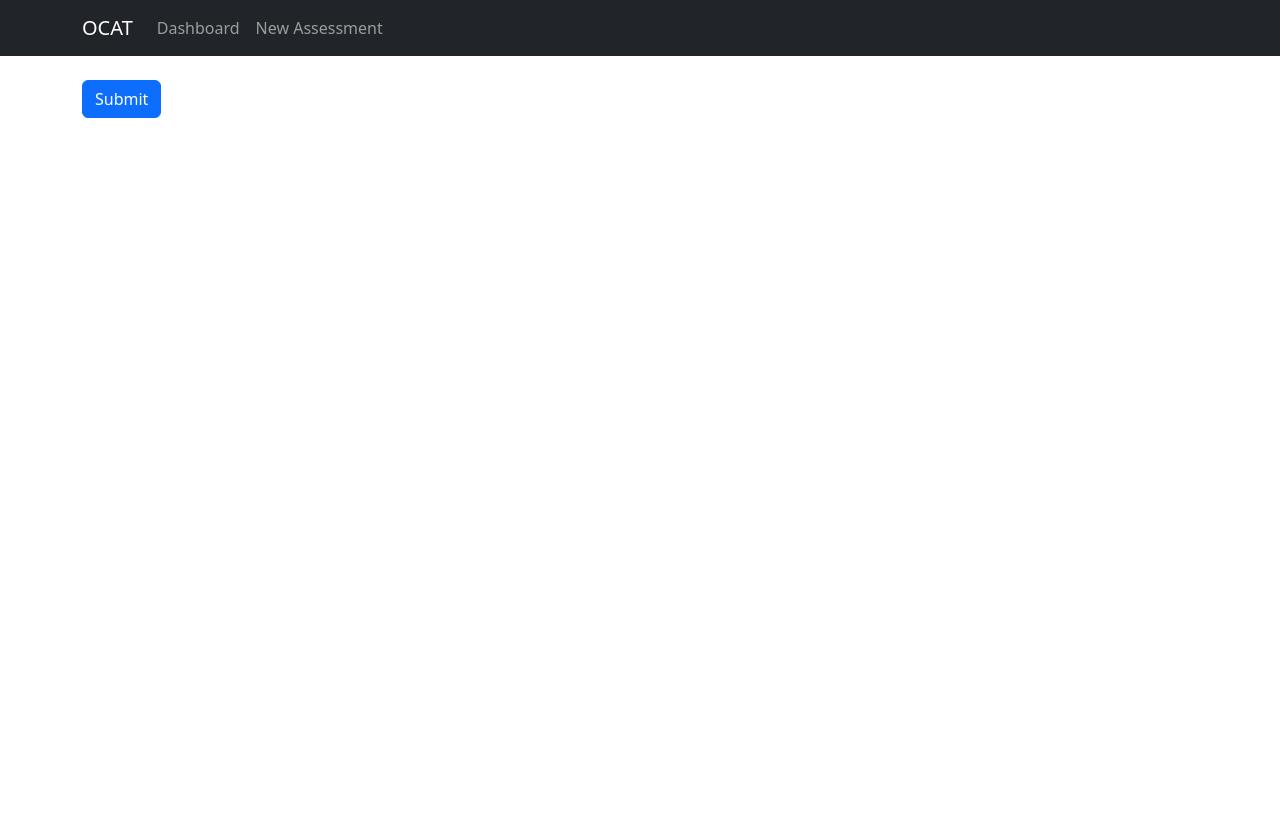
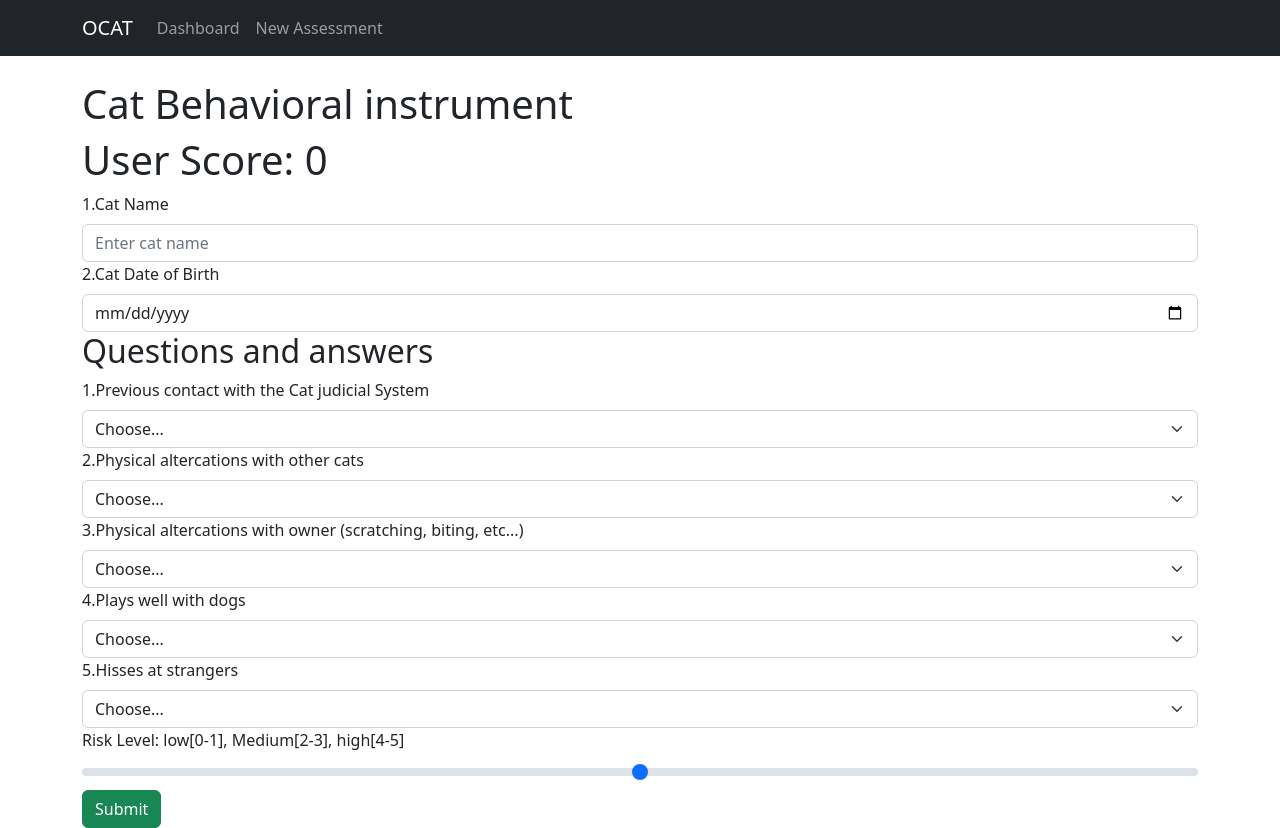
Before and after one commit to yalamaga/ITSC-project, a React (Create React App) app in the folder packages/client/: page /assessment/new in a window 1280 px wide. Before the commit the page ends 800 px from the top, so only its background shows below. Built offline with nearby package versions, Linux system fonts and the light colour scheme.

Commit message:
form creation

```diff
--- a/packages/client/src/pages/Assessments/NewAssessment.jsx
+++ b/packages/client/src/pages/Assessments/NewAssessment.jsx
@@ -1,16 +1,125 @@
-import React from 'react';
+import React, { useEffect, useState } from 'react';
 import { Button, Form } from 'react-bootstrap';
+import { useForm } from 'react-hook-form';
 import { AssessmentService } from '../../services/AssessmentService';
 
+const score = { v0: 0, v1: 1 };
+function riskLevel(result) {
+  switch (true) {
+    case result >= 2 && result <= 3:
+      return `Medium`;
+    case result >= 4 && result <= 5:
+      return `High`;
+    case result >= 0 && result <= 1:
+      return `Low`;
+    default:
+      return ``;
+  }
+}
 export const NewAssessment = () => {
+  const [ points, setPoints ] = useState(0);
+
+  const {
+    formState: { errors },
+    handleSubmit,
+    register,
+    watch,
+  } = useForm();
 
   // create a form that utilizes the "onSubmit" function to send data to
   // packages/client/src/services/AssessmentService.js and then onto the packages/api/src/routes/assessment express API
-  const onSubmit = async (data) => {
-    await AssessmentService.submit(data);
+  // const onSubmit = async (data) => {
+  const onSubmit = async (resultvalue) => {
+    const { ques1, ques2, ques3, ques4, ques5 } = resultvalue;
+    const total = parseInt(ques1) +
+    parseInt(ques2) +
+    parseInt(ques3) +
+    parseInt(ques4) +
+    parseInt(ques5);
+    // eslint-disable-next-line no-console
+    console.log(total);
+    setPoints(total);
+    resultvalue.result = total;
+    resultvalue.riskLevel = riskLevel(total);
+    await AssessmentService.submit({ ...resultvalue, points });
   };
+  const value1 = watch(`ques1`);
+  const value2 = watch(`ques2`);
+  const value3 = watch(`ques3`);
+  const value4 = watch(`ques4`);
+  const value5 = watch(`ques5`);
+  useEffect(() => {
+    const total = parseInt(value1) +
+    parseInt(value2) +
+    parseInt(value3) +
+    parseInt(value4) +
+    parseInt(value5);
+    setPoints(isNaN(total) ? 0 : total);
 
-  return <Form>
-    <Button variant="primary" type="submit">Submit</Button>
+  }, [ value1, value2, value3, value4, value5 ]);
+
+  // await AssessmentService.submit(data);
+  return <Form onSubmit={handleSubmit(onSubmit)}>
+    <h1>Cat Behavioral instrument</h1>
+    <h1> User Score: {points} </h1>
+    <Form.Group controlId="name">
+      <Form.Label>1.Cat Name</Form.Label>
+      <Form.Control
+        type="text"
+        placeholder="Enter cat name"
+        {...register(`name`)}
+      />
+    </Form.Group>
+    {errors.catName && <p>Cat name is required</p>}
+    <Form.Group controlId="dob">
+      <Form.Label>2.Cat Date of Birth</Form.Label>
+      <Form.Control type="date" {...register(`date`)} />
+    </Form.Group>
+    {errors.lastName && <p>Date of Birth is required</p>}
+    <Form.Group controlId="ques1">
+      <h2>Questions and answers</h2>
+      <Form.Label>1.Previous contact with the Cat judicial System</Form.Label>
+      <Form.Select {...register(`ques1`)} >
+        <option value="">Choose...</option>
+        <option value={score.v1}>No</option>
+        <option value={score.v0}>Yes</option>
+      </Form.Select>
+    </Form.Group>
+    <Form.Group controlId="ques2">
+      <Form.Label>2.Physical altercations with other cats</Form.Label>
+      <Form.Select {...register(`ques2`)} >
+        <option value="">Choose...</option>
+        <option value={score.v0}>0-3 altercations</option>
+        <option value={score.v1}>3+ altercations</option>
+      </Form.Select>
+    </Form.Group>
+    <Form.Group controlId="ques3">
+      <Form.Label>3.Physical altercations with owner (scratching, biting, etc...)</Form.Label>
+      <Form.Select {...register(`ques3`)} >
+        <option value="">Choose...</option>
+        <option value={score.v1}>10+ altercations</option>
+        <option value={score.v0}>0-10 altercations</option>
+      </Form.Select>
+    </Form.Group>
+    <Form.Group controlId="ques4">
+      <Form.Label>4.Plays well with dogs</Form.Label>
+      <Form.Select {...register(`ques4`)} >
+        <option value="">Choose...</option>
+        <option value={score.v1}>No</option>
+        <option value={score.v0}>Yes</option>
+      </Form.Select>
+    </Form.Group>
+    <Form.Group controlId="ques5">
+      <Form.Label>5.Hisses at strangers</Form.Label>
+      <Form.Select {...register(`ques5`)} >
+        <option value="">Choose...</option>
+        <option value={score.v1}>Yes</option>
+        <option value={score.v0}>No</option>
+      </Form.Select>
+    </Form.Group>
+    {errors.q5 && <p>please select the option below.</p>}
+    <Form.Label>Risk Level: low[0-1], Medium[2-3], high[4-5]</Form.Label>
+    <Form.Range />
+    <Button variant="success" type="submit">Submit</Button>
   </Form>;
 };
```
